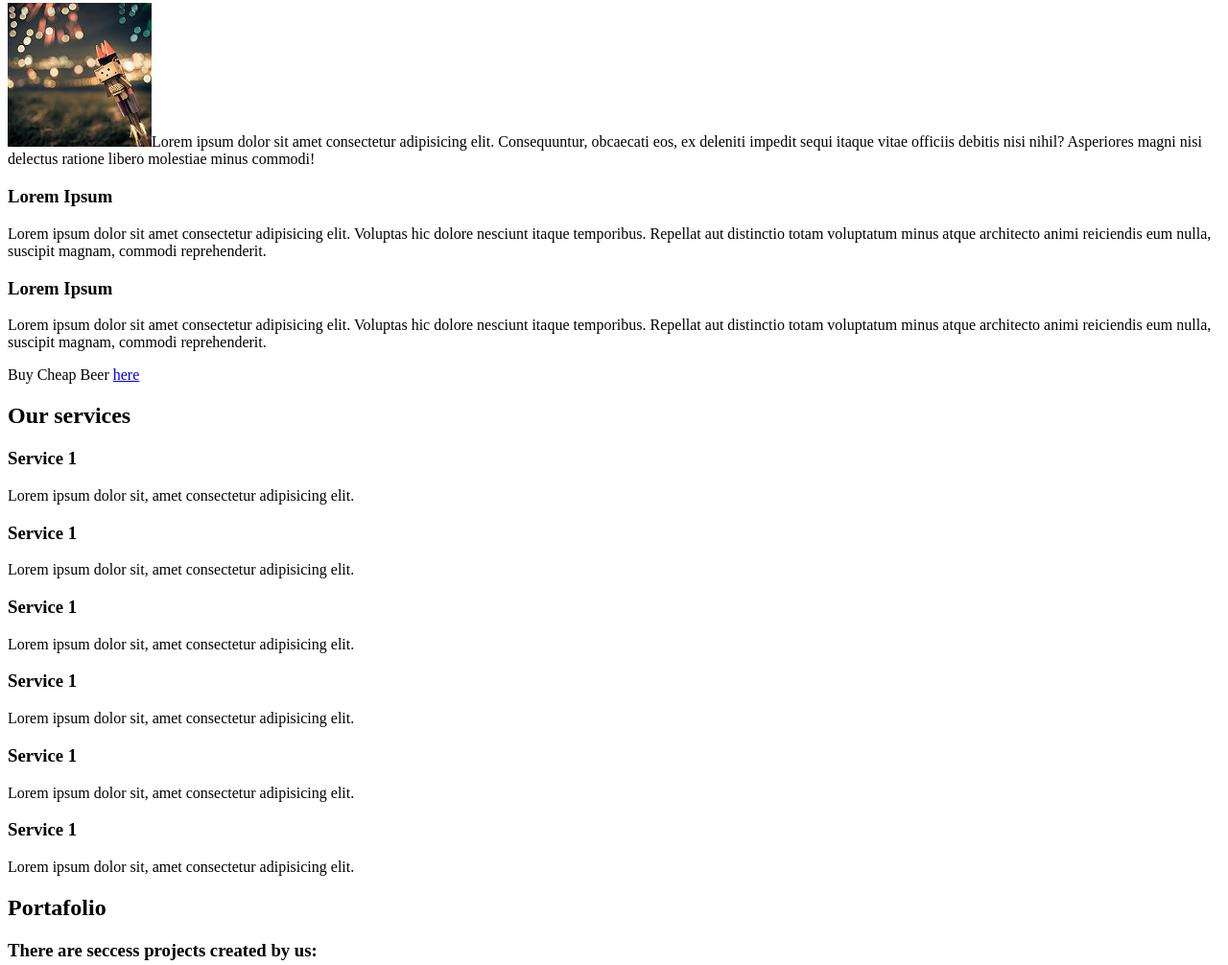
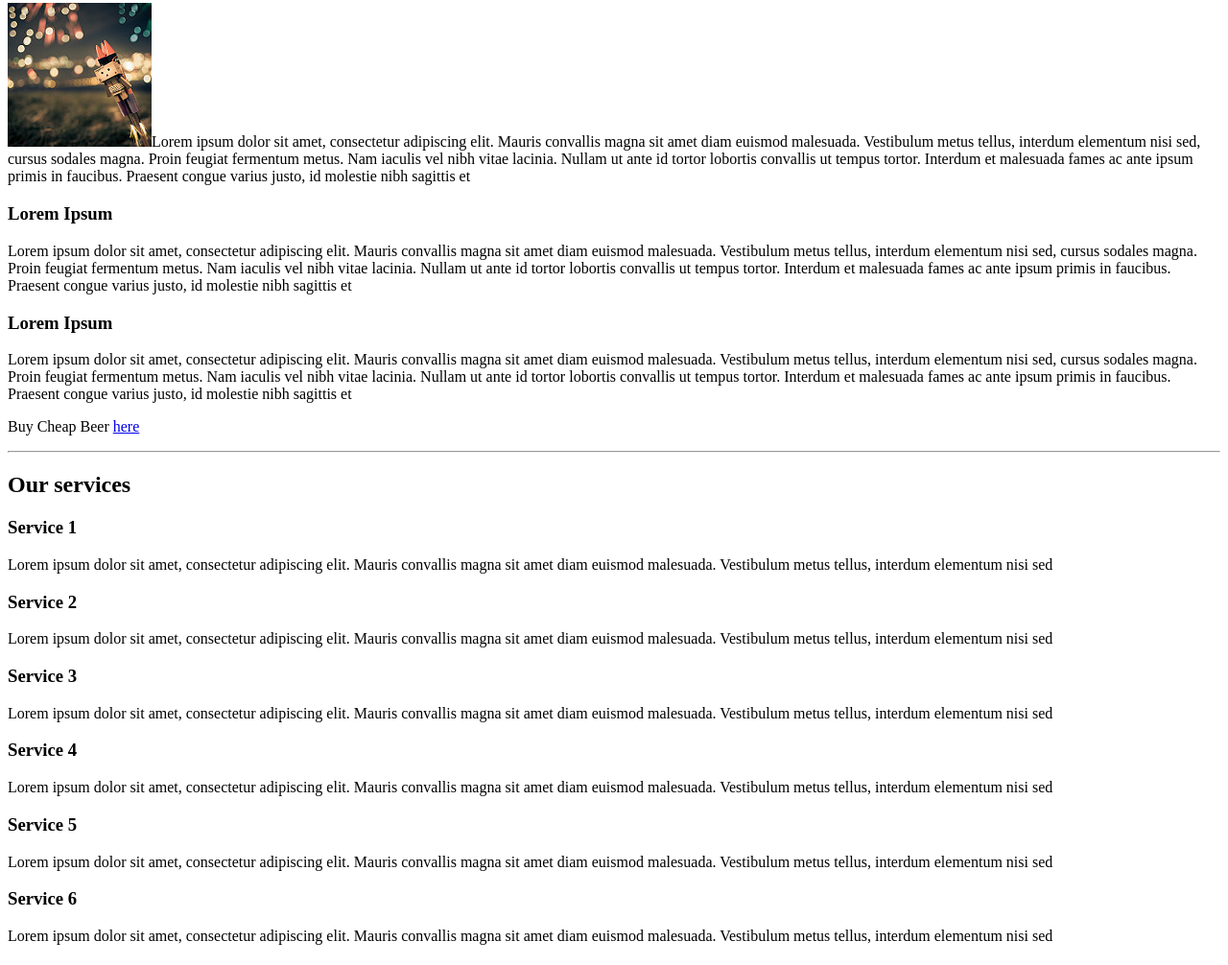
Before and after one commit to TinaAlzate/front-lasalle, a plain HTML site: page entregable.html in a window 1280 px wide. Shown: the part 256-1262 px from the top of the page at 96% size. Drawn offline with Linux system fonts and the light colour scheme.

Commit message:
Changes by Ramiro 20230617

```diff
--- a/entregable.html
+++ b/entregable.html
@@ -23,48 +23,49 @@
             <article>
                 <h3>Lorem ipsum</h3>
 
-                <p><img src="./media/img/1.jpg" alt="">Lorem ipsum dolor sit amet consectetur adipisicing elit. Consequuntur, obcaecati eos, ex deleniti impedit sequi itaque vitae officiis debitis nisi nihil? Asperiores magni nisi delectus ratione libero molestiae minus commodi!</p>
+                <p><img src="./media/img/1.jpg" alt="">Lorem ipsum dolor sit amet, consectetur adipiscing elit. Mauris convallis magna sit amet diam euismod malesuada. Vestibulum metus tellus, interdum elementum nisi sed, cursus sodales magna. Proin feugiat fermentum metus. Nam iaculis vel nibh vitae lacinia. Nullam ut ante id tortor lobortis convallis ut tempus tortor. Interdum et malesuada fames ac ante ipsum primis in faucibus. Praesent congue varius justo, id molestie nibh sagittis et</p>
             </article>
             <article>
                 <h3>Lorem Ipsum</h3>
-                <p>Lorem ipsum dolor sit amet consectetur adipisicing elit. Voluptas hic dolore nesciunt itaque temporibus. Repellat aut distinctio totam voluptatum minus atque architecto animi reiciendis eum nulla, suscipit magnam, commodi reprehenderit.</p>
+                <p>Lorem ipsum dolor sit amet, consectetur adipiscing elit. Mauris convallis magna sit amet diam euismod malesuada. Vestibulum metus tellus, interdum elementum nisi sed, cursus sodales magna. Proin feugiat fermentum metus. Nam iaculis vel nibh vitae lacinia. Nullam ut ante id tortor lobortis convallis ut tempus tortor. Interdum et malesuada fames ac ante ipsum primis in faucibus. Praesent congue varius justo, id molestie nibh sagittis et</p>
             </article>
             <article>
                 <h3>Lorem Ipsum</h3>
-                <p>Lorem ipsum dolor sit amet consectetur adipisicing elit. Voluptas hic dolore nesciunt itaque temporibus. Repellat aut distinctio totam voluptatum minus atque architecto animi reiciendis eum nulla, suscipit magnam, commodi reprehenderit.</p>
+                <p>Lorem ipsum dolor sit amet, consectetur adipiscing elit. Mauris convallis magna sit amet diam euismod malesuada. Vestibulum metus tellus, interdum elementum nisi sed, cursus sodales magna. Proin feugiat fermentum metus. Nam iaculis vel nibh vitae lacinia. Nullam ut ante id tortor lobortis convallis ut tempus tortor. Interdum et malesuada fames ac ante ipsum primis in faucibus. Praesent congue varius justo, id molestie nibh sagittis et</p>
             </article>
-            <p>Buy Cheap Beer <a href="http://">here</a></p>
+            <p>Buy Cheap Beer <a href="https://www.heineken.com/">here</a></p>
         </section>
+        <hr>
         <section>
             <h2>Our services</h2>
             <articule>
                 <h3>Service 1</h3>
-                <p>Lorem ipsum dolor sit, amet consectetur adipisicing elit. </p>
+                <p>Lorem ipsum dolor sit amet, consectetur adipiscing elit. Mauris convallis magna sit amet diam euismod malesuada. Vestibulum metus tellus, interdum elementum nisi sed</p>
             </articule>
             <articule>
-                <h3>Service 1</h3>
-                <p>Lorem ipsum dolor sit, amet consectetur adipisicing elit. </p>
+                <h3>Service 2</h3>
+                <p>Lorem ipsum dolor sit amet, consectetur adipiscing elit. Mauris convallis magna sit amet diam euismod malesuada. Vestibulum metus tellus, interdum elementum nisi sed</p>
             </articule>
             <articule>
-                <h3>Service 1</h3>
-                <p>Lorem ipsum dolor sit, amet consectetur adipisicing elit. </p>
+                <h3>Service 3</h3>
+                <p>Lorem ipsum dolor sit amet, consectetur adipiscing elit. Mauris convallis magna sit amet diam euismod malesuada. Vestibulum metus tellus, interdum elementum nisi sed</p>
             </articule>
             <articule>
-                <h3>Service 1</h3>
-                <p>Lorem ipsum dolor sit, amet consectetur adipisicing elit. </p>
+                <h3>Service 4</h3>
+                <p>Lorem ipsum dolor sit amet, consectetur adipiscing elit. Mauris convallis magna sit amet diam euismod malesuada. Vestibulum metus tellus, interdum elementum nisi sed</p>
             </articule>
             <articule>
-                <h3>Service 1</h3>
-                <p>Lorem ipsum dolor sit, amet consectetur adipisicing elit. </p>
+                <h3>Service 5</h3>
+                <p>Lorem ipsum dolor sit amet, consectetur adipiscing elit. Mauris convallis magna sit amet diam euismod malesuada. Vestibulum metus tellus, interdum elementum nisi sed</p>
             </articule>
             <articule>
-                <h3>Service 1</h3>
-                <p>Lorem ipsum dolor sit, amet consectetur adipisicing elit. </p>
+                <h3>Service 6</h3>
+                <p>Lorem ipsum dolor sit amet, consectetur adipiscing elit. Mauris convallis magna sit amet diam euismod malesuada. Vestibulum metus tellus, interdum elementum nisi sed</p>
             </articule>
         </section>
         <section>
             <h2>Portafolio</h2>
-            <h3>There are seccess projects created by us:</h3>
+            <h3>There are seccess projects created by us</h3>
             <div>
                 <img src="./media/img/2.jpg">
                 <img src="./media/img/3.jpg">
@@ -101,10 +102,10 @@
             <h2>Email us</h2>
             <form>
                 <label>Name*:</label>
-                <input type="text" placeholder="Name"><br>
+                <input type="text" placeholder="Name" required><br>
 
                 <label>Email*:</label>
-                <input type="email" placeholder="Email"><br>
+                <input type="email" placeholder="Email" required><br>
 
                 <label>Phone:</label>
                 <input type="text" placeholder="Phone"><br>
```
